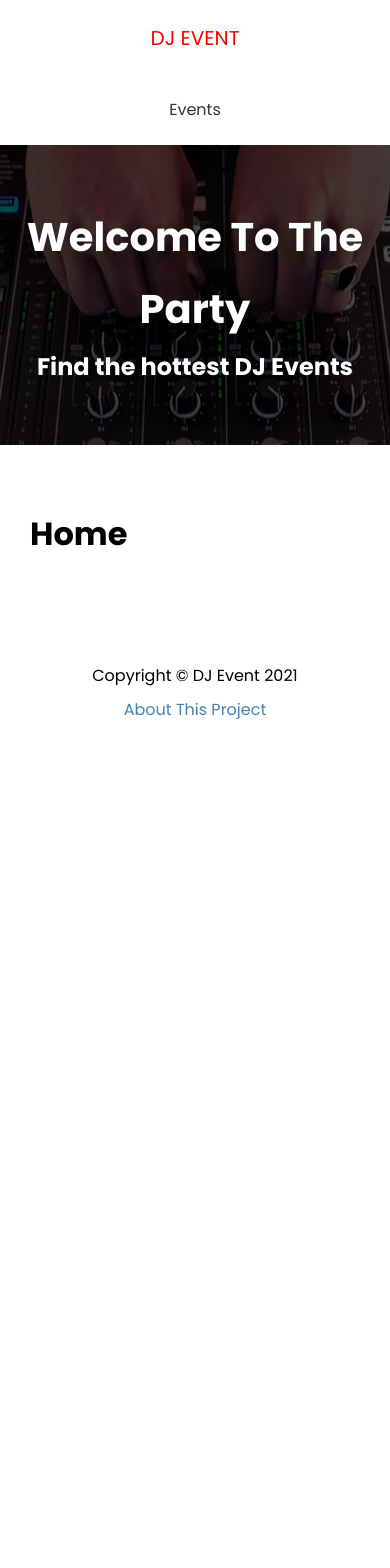
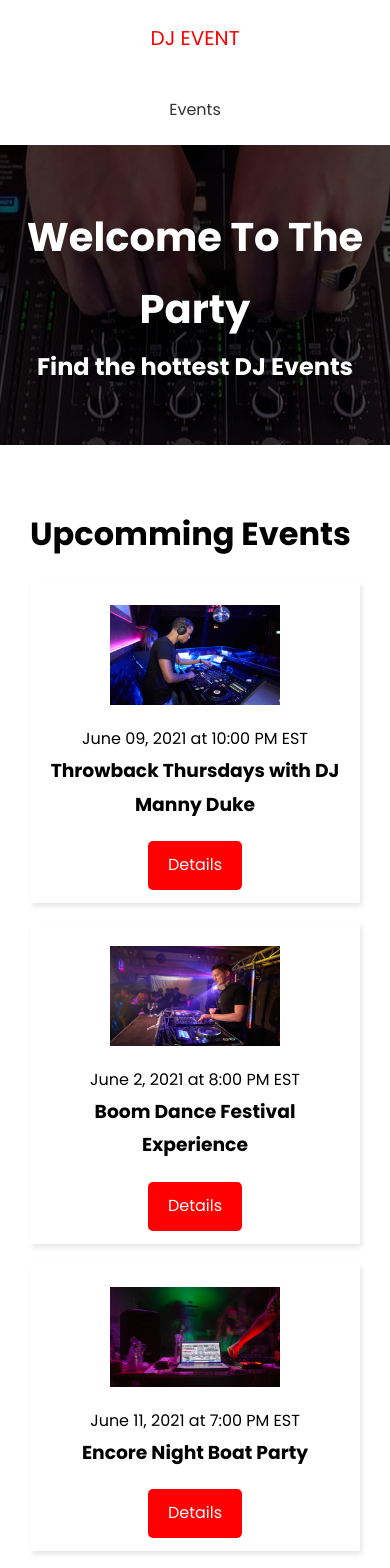
Before and after one commit to SeifAllah-Ben-Ahmed/NextJs-DJ-Events, a Next.js app: page / in a window 390 px wide. Shown: the top 1568 px of the page. Before the commit the page ends 844 px from the top, so only its background shows below. Built offline with nearby package versions, Linux system fonts and the light colour scheme; no server answers.

Commit message:
NextJs Data Fetching

```diff
--- /dev/null
+++ b/components/EventItem.js
@@ -0,0 +1,30 @@
+import Link from "next/link";
+import Image from "next/image";
+import styles from "@/styles/Eventitem.module.css";
+
+export default function EventItem({ event }) {
+    return (
+        <div className={styles.event}>
+            <div className={styles.img}>
+                <Image
+                    src={
+                        event.image ? event.image : "/images/event-default.png"
+                    }
+                    width={170}
+                    height={100}
+                />
+            </div>
+            <div className={styles.info}>
+                <span>
+                    {event.date} at {event.time}
+                </span>
+                <h3>{event.name}</h3>
+            </div>
+            <div className={styles.link}>
+                <Link href={`/events/${event.slug}`}>
+                    <a className="btn">Details</a>
+                </Link>
+            </div>
+        </div>
+    );
+}
--- /dev/null
+++ b/config/index.js
@@ -0,0 +1,2 @@
+export const API_URL =
+    process.env.NEXT_PUBLIC_API_URL || "http://localhost:3000";
--- a/jsconfig.json
+++ b/jsconfig.json
@@ -3,7 +3,8 @@
         "baseUrl": ".",
         "paths": {
             "@/components/*": ["components/*"],
-            "@/styles/*": ["styles/*"]
+            "@/styles/*": ["styles/*"],
+            "@/config/*": ["config/*"]
         }
     }
 }
--- a/pages/index.js
+++ b/pages/index.js
@@ -1,9 +1,30 @@
 import Layout from "@/components/Layout";
+import EventItem from "@/components/EventItem";
+import { API_URL } from "@/config/index";
+import Link from "next/link";
 
-export default function Home() {
+export default function Home({ events }) {
     return (
         <Layout>
-            <h1> Home</h1>
+            <h1>Upcomming Events</h1>
+            {events.length === 0 && <h3>No events to show</h3>}
+            {events.map((event) => (
+                <EventItem key={event.id} event={event} />
+            ))}
+            {events.length > 0 && (
+                <Link href="/events">
+                    <a className="btn-secondary">view All Events</a>
+                </Link>
+            )}
         </Layout>
     );
 }
+export async function getStaticProps() {
+    const res = await fetch(`${API_URL}/api/events`);
+
+    const events = await res.json();
+    return {
+        props: { events: events.slice(0, 3) },
+        revalidate: 1,
+    };
+}
--- /dev/null
+++ b/styles/Event.module.css
@@ -0,0 +1,23 @@
+.event {
+    position: relative;
+    padding-top: 40px;
+}
+.event h3 {
+    font-size: 25px;
+}
+.event p {
+    margin: 10px 0;
+}
+.image {
+    margin-bottom: 20px;
+}
+.controls {
+    position: absolute;
+    right: 30;
+    top: 0;
+}
+.delete {
+    cursor: pointer;
+    margin-left: 20px;
+    color: red;
+}
--- /dev/null
+++ b/styles/Eventitem.module.css
@@ -0,0 +1,24 @@
+.event {
+    display: flex;
+    justify-content: space-between;
+    align-items: center;
+    margin: 20px 0;
+    padding: 13px;
+    box-shadow: 2px 3px 5px rgba(0, 0, 0, 0.1);
+}
+.img {
+    flex: 1;
+    margin: 10px;
+}
+.info {
+    flex: 2;
+}
+@media (max-width: 600px) {
+    .event {
+        flex-direction: column;
+        text-align: center;
+    }
+    .info {
+        margin-bottom: 20px;
+    }
+}
```
Also changed, not shown: pages/events/[slog].js (deleted, +0 -9 lines), pages/events/[slug].js (added, +76 -0 lines), pages/events/index.js (+17 -2 lines).
